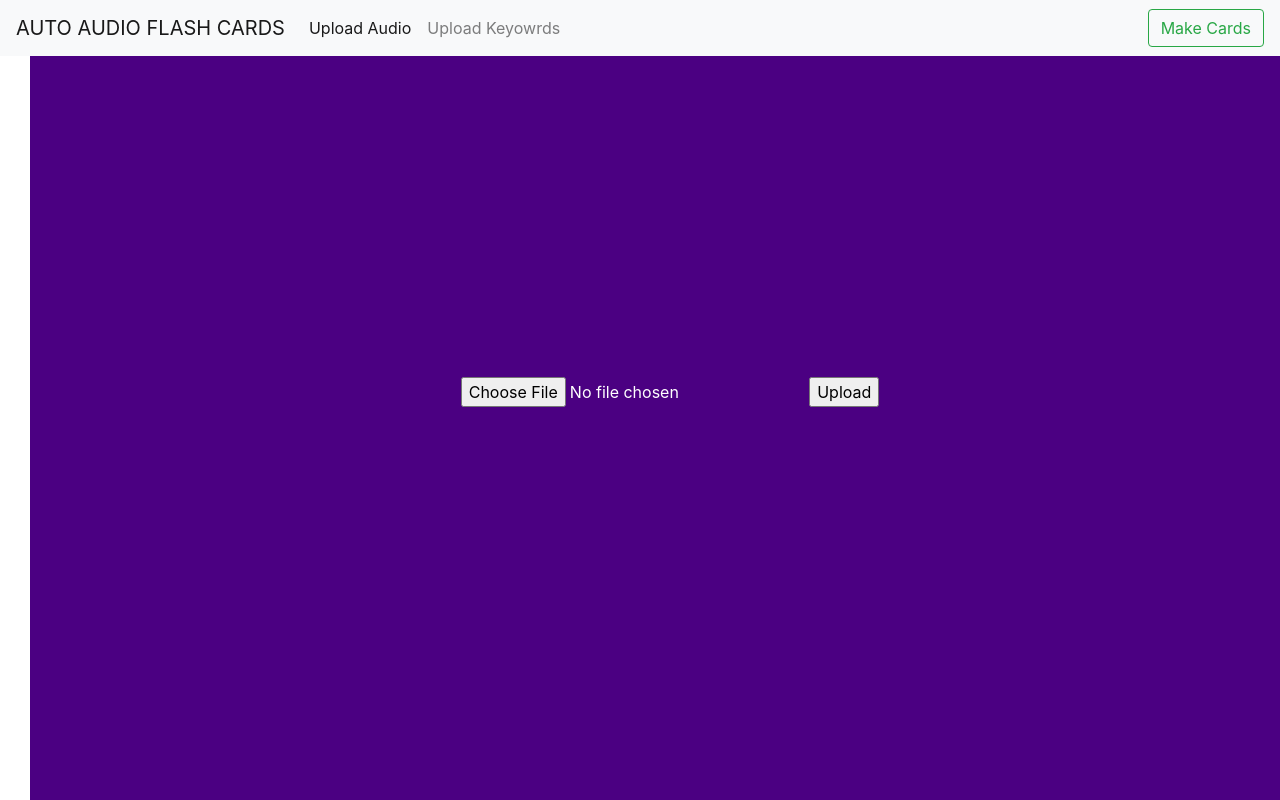
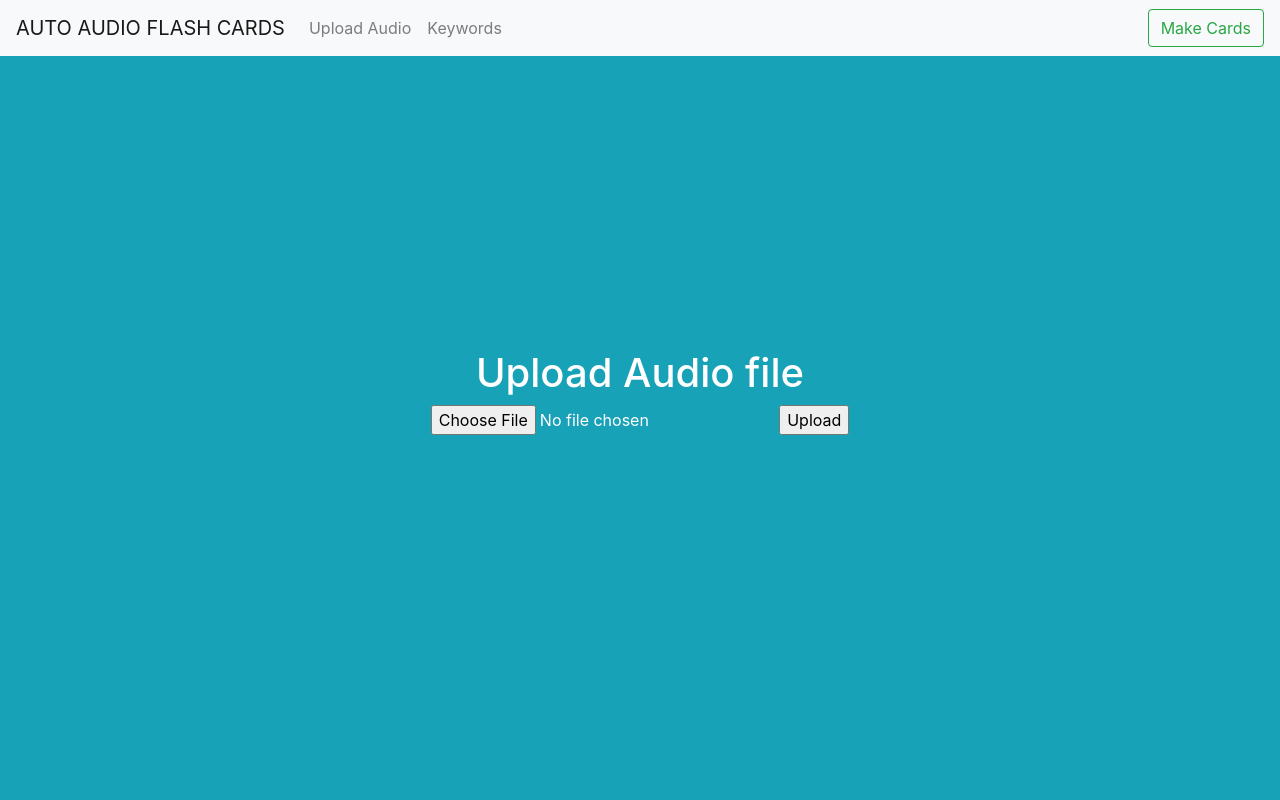
Before and after one commit to david81982/HackOKC-Audio-Flashcards, a Flask app: page / in a window 1280 px wide. Run offline with Flask 2, Linux system fonts and the light colour scheme; some libraries are stand-ins or nearby versions.

Commit message:
Pretty UI is sepparated into two diffrent views

```diff
--- a/app.py
+++ b/app.py
@@ -36,3 +36,8 @@ def upload_file():
 @app.route('/uploads/<filename>')
 def uploaded_file(filename):
     return send_from_directory(UPLOAD_FOLDER, filename)
+
+
+@app.route('/keywords')
+def keywords():
+    return render_template('keywords.html')
--- a/templates/home.html
+++ b/templates/home.html
@@ -3,16 +3,15 @@
         <link rel="stylesheet" href="https://stackpath.bootstrapcdn.com/bootstrap/4.4.1/css/bootstrap.min.css" integrity="sha384-Vkoo8x4CGsO3+Hhxv8T/Q5PaXtkKtu6ug5TOeNV6gBiFeWPGFN9MuhOf23Q9Ifjh" crossorigin="anonymous">
         <link rel="stylesheet" href="static/css/main.css">
         <script src="https://stackpath.bootstrapcdn.com/bootstrap/4.4.1/js/bootstrap.min.js" integrity="sha384-wfSDF2E50Y2D1uUdj0O3uMBJnjuUD4Ih7YwaYd1iqfktj0Uod8GCExl3Og8ifwB6" crossorigin="anonymous"></script>
-        <div class="d-md-flex h-md-100 align-items-center">
+        <!-- <div class="d-md-flex h-md-100 align-items-center"> -->
     </head>
 <body>
 
     {% include 'parts/_nav.html' %}
-
-
-    <div class="col-md-12 p-0 bg-indigo h-md-100">
+    <div class="col-md-12 p-0 bg-info h-md-100">
         <div class="text-white d-md-flex align-items-center h-100 p-5 text-center justify-content-center">
             <div class="logoarea pt-5 pb-5">
+                <h1>Upload Audio file</h1>
                 <form method=post enctype=multipart/form-data>
                     <input type=file name=file>
                     <input type=submit value=Upload>
@@ -21,13 +20,5 @@
         </div>
     </div>
 
-    <!-- Second Half -->
-
-    <!-- <div class="col-md-6 p-0 bg-white h-md-100 loginarea">
-        <div class="d-md-flex align-items-center h-md-100 p-5 justify-content-center">
-            Second half content here
-        </div>
-    </div>
-    </div>     -->
     </body>
 </html>
--- a/templates/parts/_nav.html
+++ b/templates/parts/_nav.html
@@ -1,3 +1,6 @@
+<link rel="stylesheet" href="https://stackpath.bootstrapcdn.com/bootstrap/4.4.1/css/bootstrap.min.css" integrity="sha384-Vkoo8x4CGsO3+Hhxv8T/Q5PaXtkKtu6ug5TOeNV6gBiFeWPGFN9MuhOf23Q9Ifjh" crossorigin="anonymous">
+        <link rel="stylesheet" href="static/css/main.css">
+        <script src="https://stackpath.bootstrapcdn.com/bootstrap/4.4.1/js/bootstrap.min.js" integrity="sha384-wfSDF2E50Y2D1uUdj0O3uMBJnjuUD4Ih7YwaYd1iqfktj0Uod8GCExl3Og8ifwB6" crossorigin="anonymous"></script>
 <div class="container">
 <nav class="navbar fixed-top navbar-expand-lg navbar-light bg-light">
     <a class="navbar-brand" href="#">AUTO AUDIO FLASH CARDS </a>
@@ -7,12 +10,12 @@
 
     <div class="collapse navbar-collapse" id="navbarSupportedContent">
       <ul class="navbar-nav mr-auto">
-        <li class="nav-item active">
-          <a class="nav-link" href="#"> Upload Audio</a>
+        <li class="nav-item">
+          <a class="nav-link" href="{{url_for('upload_file')}}"> Upload Audio</a>
         </li>
         </li>
         <li class="nav-item">
-          <a class="nav-link" href="#"> Upload Keyowrds</a>
+          <a class="nav-link" href="{{url_for('keywords')}}"> Keywords</a>
         </li>
       </ul>
       <form class="form-inline my-2 my-lg-0">
```
Also changed, not shown: templates/keywords.html (added, +28 -0 lines).
